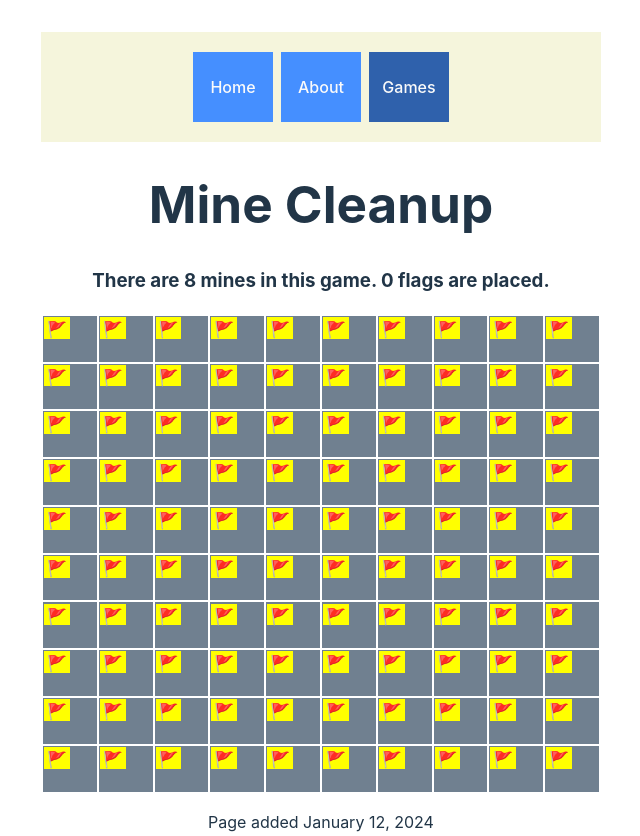
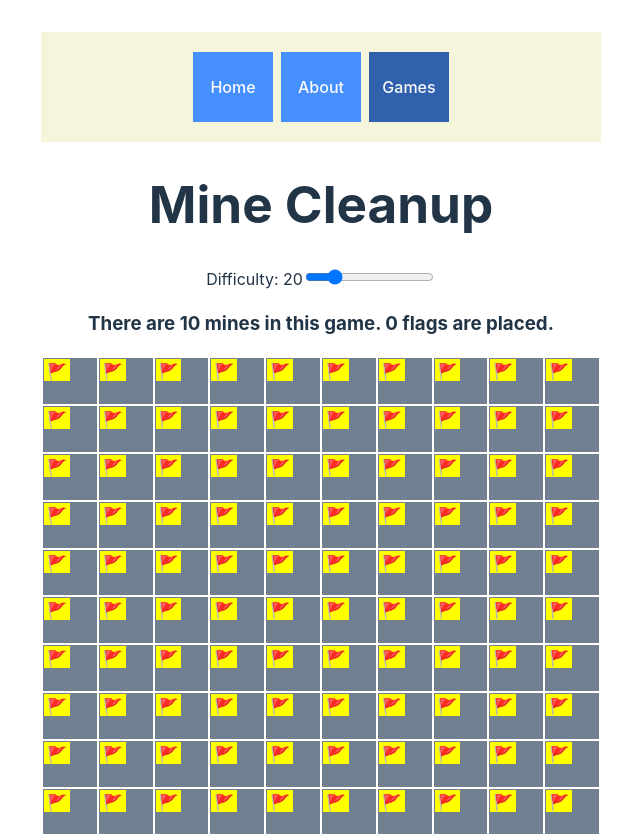
Before and after one commit to rrisner/risnerone, a React (Vite) app: page /games/mine-cleanup in a window 1280 px wide. Shown: the top 836 px of the page, without its empty margins (319-959 px from the left). Built offline with nearby package versions, Linux system fonts and the light colour scheme.

Commit message:
Add difficulty slider for mine cleanup game

```diff
--- a/src/components/Games/MineCleanupGame.jsx
+++ b/src/components/Games/MineCleanupGame.jsx
@@ -225,6 +225,8 @@ class GameBoardTile {
 
 function MineCleanupGame() {
   const [gameBoardState, setGameBoardState] = useState(0);
+  const [userDifficultySetting, setUserDifficultySetting] = useState(20);
+  const [difficultyWasChanged, setDifficultyWasChanged] = useState(false);
 
   const initialGameState = {
     globalGameState: "playing",
@@ -233,13 +235,13 @@ function MineCleanupGame() {
     setFlagCount: 0,
   };
 
-  const generateNewGameBoard = (probabilityOfBeingAMine) => {
+  const generateNewGameBoard = (probabilityOfBeingAMine, boardSize) => {
     //console.log("Generating a new game board.");
     let newBoard = [];
-    for (let i = 0; i < 10; i++) {
+    for (let i = 0; i < boardSize; i++) {
       let newRow = [];
 
-      for (let j = 0; j < 10; j++) {
+      for (let j = 0; j < boardSize; j++) {
         newRow.push(new GameBoardTile(i, j, probabilityOfBeingAMine));
       }
 
@@ -265,12 +267,21 @@ function MineCleanupGame() {
   };
 
   const initializeGameBoardState = () => {
+    const mineProbabilityForDifficulty = 0.08 + userDifficultySetting * 0.002;
+    const boardSizeForDifficulty = Math.floor(8 + userDifficultySetting * 0.12);
+    console.log(
+      `Probability: ${mineProbabilityForDifficulty}, board size ${boardSizeForDifficulty}`
+    );
     let newGameState = structuredClone(initialGameState);
-    newGameState.gameBoard = generateNewGameBoard(0.09);
+    newGameState.gameBoard = generateNewGameBoard(
+      mineProbabilityForDifficulty,
+      boardSizeForDifficulty
+    );
     newGameState.mineCount = getMineCountFor(newGameState.gameBoard);
     //console.log(newGameState.gameBoard);
 
     setGameBoardState(newGameState);
+    setDifficultyWasChanged(false);
   };
 
   const checkForWinCondition = (gameBoard) => {
@@ -299,7 +310,7 @@ function MineCleanupGame() {
     let gameWinConditionTriggered = false;
     let newSetFlagCount = 0;
 
-    let finalGameBoard = generateNewGameBoard(0);
+    let finalGameBoard = generateNewGameBoard(0, newGameBoard.length);
     for (let i = 0; i < newGameBoard.length; i++) {
       for (let j = 0; j < newGameBoard[0].length; j++) {
         finalGameBoard[i][j].copyStateFrom(newGameBoard[i][j]);
@@ -347,6 +358,30 @@ function MineCleanupGame() {
   return (
     <>
       <h1>Mine Cleanup</h1>
+      <label>
+        Difficulty: {userDifficultySetting}
+        <input
+          id="user-difficulty-slider"
+          type="range"
+          min={1}
+          max={100}
+          step={1}
+          value={userDifficultySetting}
+          onChange={(e) =>
+            setUserDifficultySetting(e.target.value) ||
+            setDifficultyWasChanged(true)
+          }
+        />
+      </label>
+      {difficultyWasChanged && (
+        <>
+          <br></br>
+          <button onClick={() => resetGame()}>
+            Reset game with new difficulty
+          </button>
+        </>
+      )}
+
       <h3>
         There are {gameBoardState.mineCount} mines in this game.{" "}
         {gameBoardState.setFlagCount}{" "}
```
